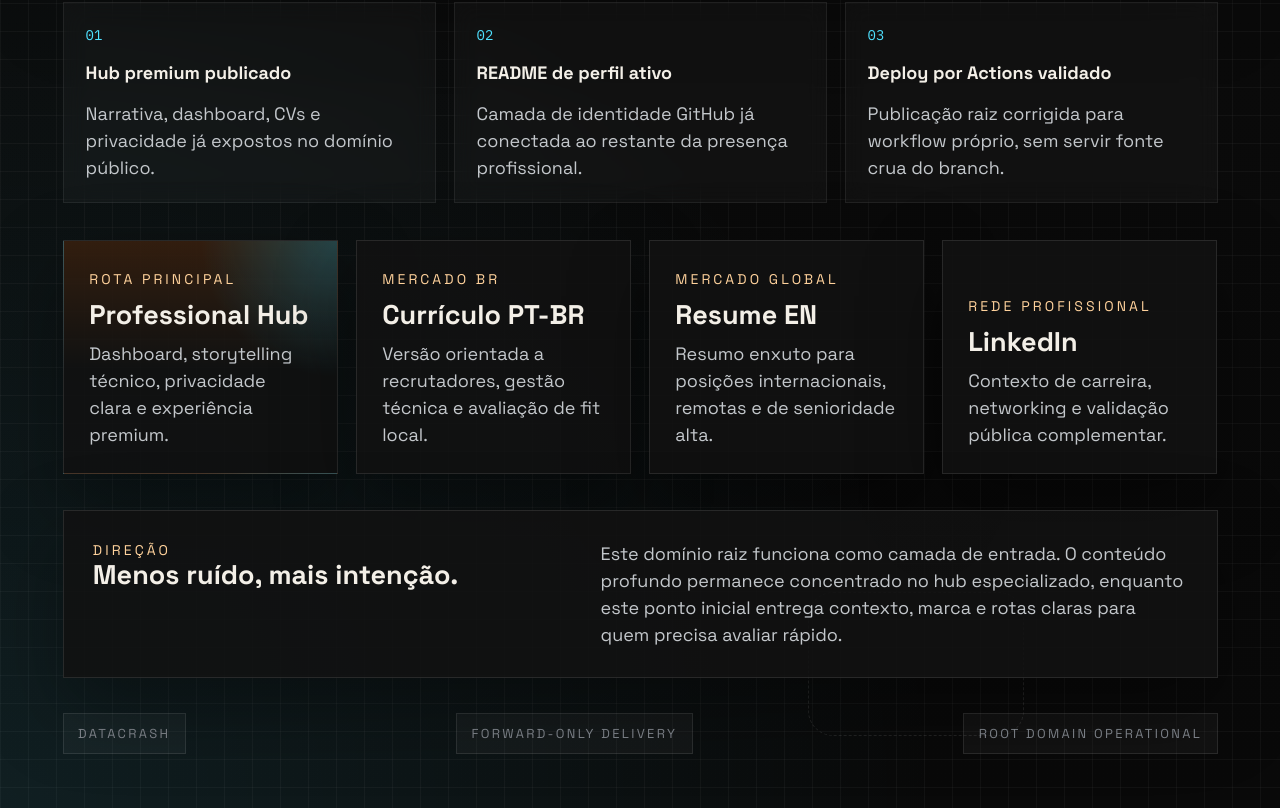
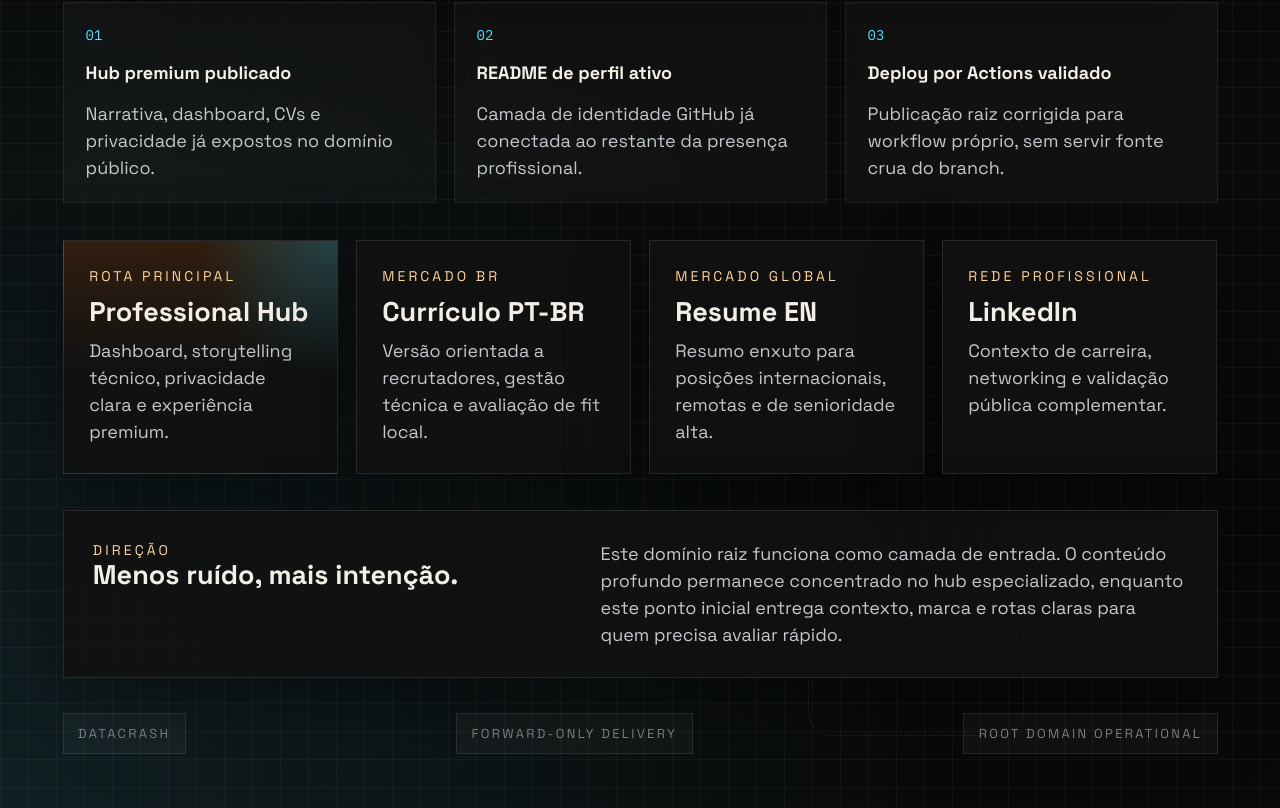
Before and after one commit to DataCrash/datacrash.github.io, a React (Vite) app: page / in a window 1280 px wide. Shown: the part 1565-2373 px from the top of the page. Built offline with nearby package versions, Linux system fonts and the light colour scheme.

Commit message:
fix: align route card content to top

```diff
--- a/src/App.css
+++ b/src/App.css
@@ -490,7 +490,7 @@
   text-decoration: none;
   color: inherit;
   display: grid;
-  align-content: end;
+  align-content: start;
   gap: 0.6rem;
   transition:
     transform 0.18s ease,
```
